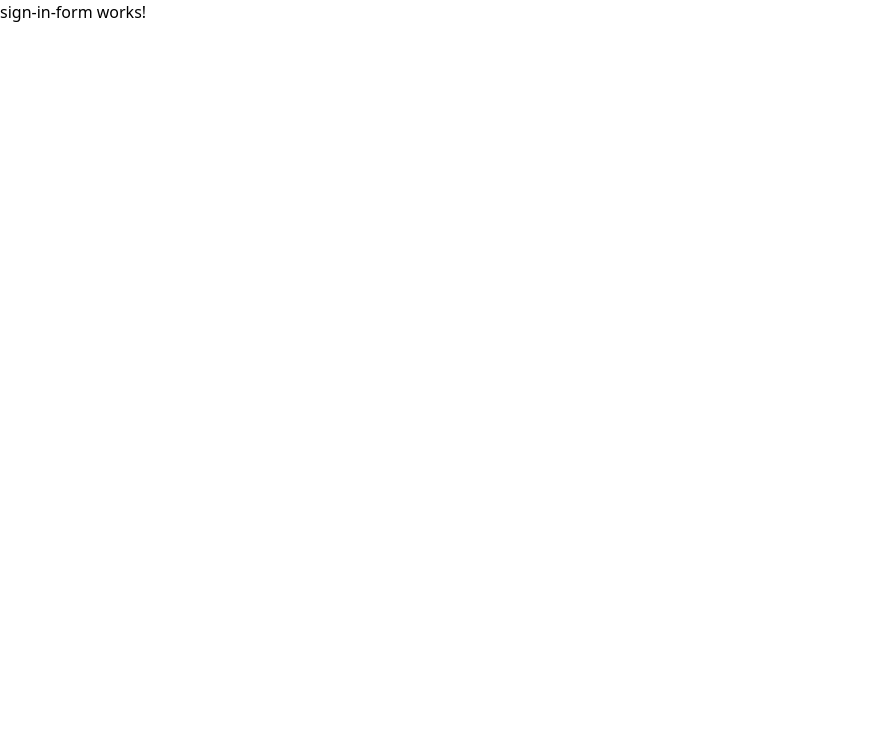
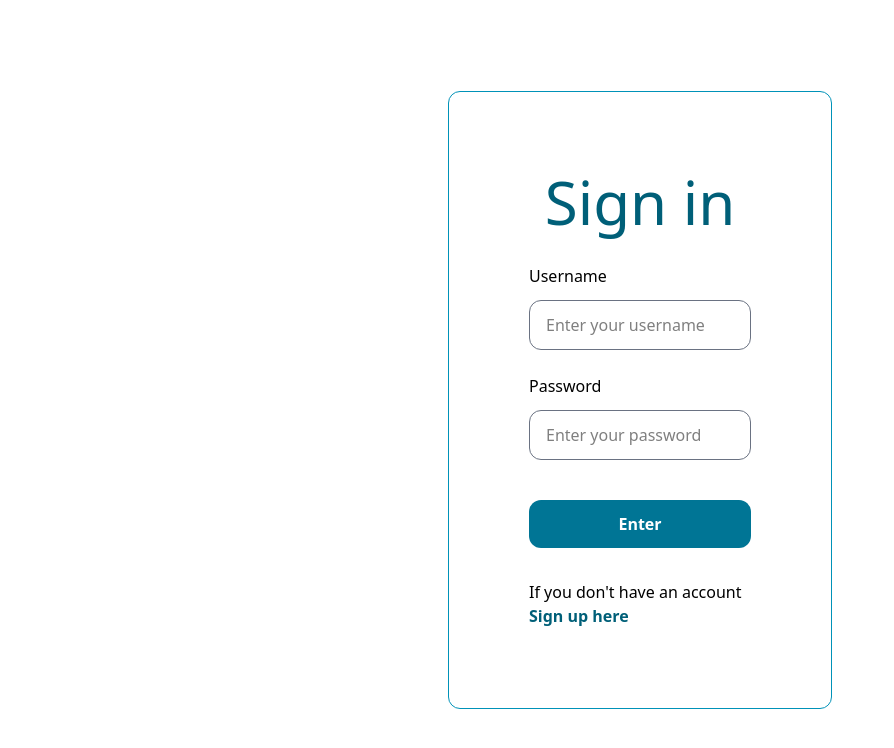
Before and after one commit to hamstersnore/homeconomy, an Angular app in the folder ui/: page /sign-in in a window 1280 px wide. Shown: the top 748 px of the page, without its empty margins (0-894 px from the left). Built offline with nearby package versions, Linux system fonts and the light colour scheme.

Commit message:
sign in design

```diff
--- a/ui/src/app/sign-in-form/sign-in-form.html
+++ b/ui/src/app/sign-in-form/sign-in-form.html
@@ -1 +1,26 @@
-<p>sign-in-form works!</p>
+<div class="h-dvh p-16 flex flex-row justify-center items-center">
+  <div class="bg-white border border-cyan-600 rounded-xl p-20 flex flex-col w-1/3 h-fit space-y-8">
+    <h1 class="text-6xl text-cyan-800 text-center">Sign in</h1>
+    <form class="space-y-6">
+      <div class="flex flex-col space-y-3">
+        <label>Username</label>
+        <input
+          class="px-4 py-3 border border-gray-500 rounded-xl"
+          type="text"
+          placeholder="Enter your username"
+        />
+      </div>
+      <div class="flex flex-col space-y-3">
+        <label>Password</label>
+        <input
+            class="px-4 py-3 border border-gray-500 rounded-xl"
+            type="password"
+            placeholder="Enter your password" />
+      </div>
+      <button
+      class="bg-cyan-700 w-full px-4 py-3 rounded-xl text-white font-bold mt-4"
+      type="submit">Enter</button>
+    </form>
+    <p>If you don't have an account <span class="font-bold text-cyan-800">Sign up here</span></p>
+  </div>
+</div>
--- a/ui/src/app/sign-up-form/sign-up-form.html
+++ b/ui/src/app/sign-up-form/sign-up-form.html
@@ -60,7 +60,8 @@
             <p class="mt-4">Do you already have an account ? <a class="text-cyan-700 cursor-pointer font-semibold">Sign in here</a></p>
         </form>
     </div>
-    <div class="w-full bg-cyan-800 p-10 flex flex-col justify-center items-center rounded-2xl">
+    <div class="w-full bg-cyan-800 p-16 flex flex-col justify-center items-center rounded-2xl">
         <h1 class="text-9xl text-white font-extrabold block w-fit">homeconomy</h1>
+        <p class="text-5xl text-white mt-6 text-center">A self-hosted home economy app to manage your income and expenses</p>
     </div>
 </div>
```
